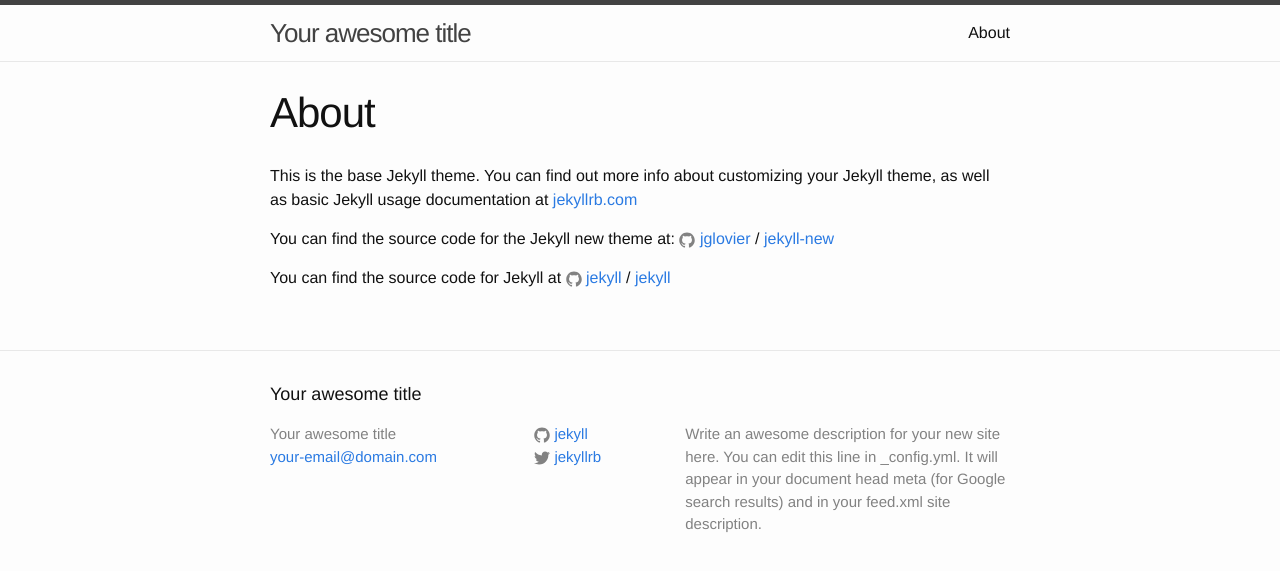
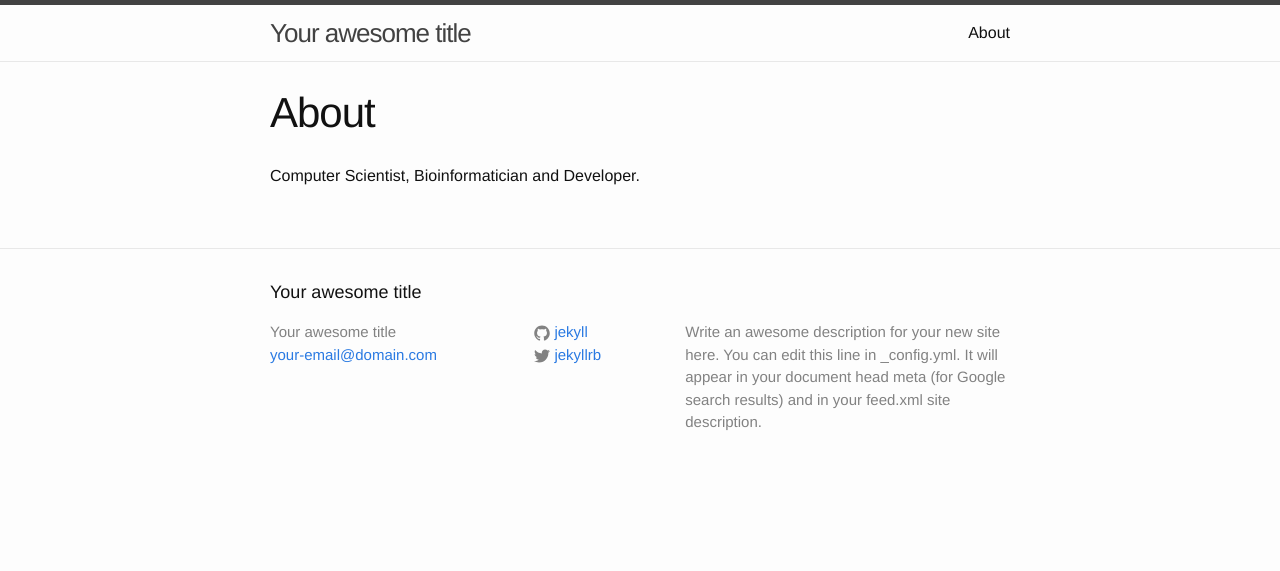
Before and after one commit to helios/helios.github.io, a Jekyll site: the page built from about.md, in a window 1280 px wide. Shown: the top 571 px of the page. Built offline with Jekyll 4.4.1, drawn with Linux system fonts in a browser that asks for light colours.

Commit message:
about me

```diff
--- a/about.md
+++ b/about.md
@@ -4,12 +4,4 @@ title: About
 permalink: /about/
 ---
 
-This is the base Jekyll theme. You can find out more info about customizing your Jekyll theme, as well as basic Jekyll usage documentation at [jekyllrb.com](http://jekyllrb.com/)
-
-You can find the source code for the Jekyll new theme at:
-{% include icon-github.html username="jglovier" %} /
-[jekyll-new](https://github.com/jglovier/jekyll-new)
-
-You can find the source code for Jekyll at
-{% include icon-github.html username="jekyll" %} /
-[jekyll](https://github.com/jekyll/jekyll)
+Computer Scientist, Bioinformatician and Developer.
```
